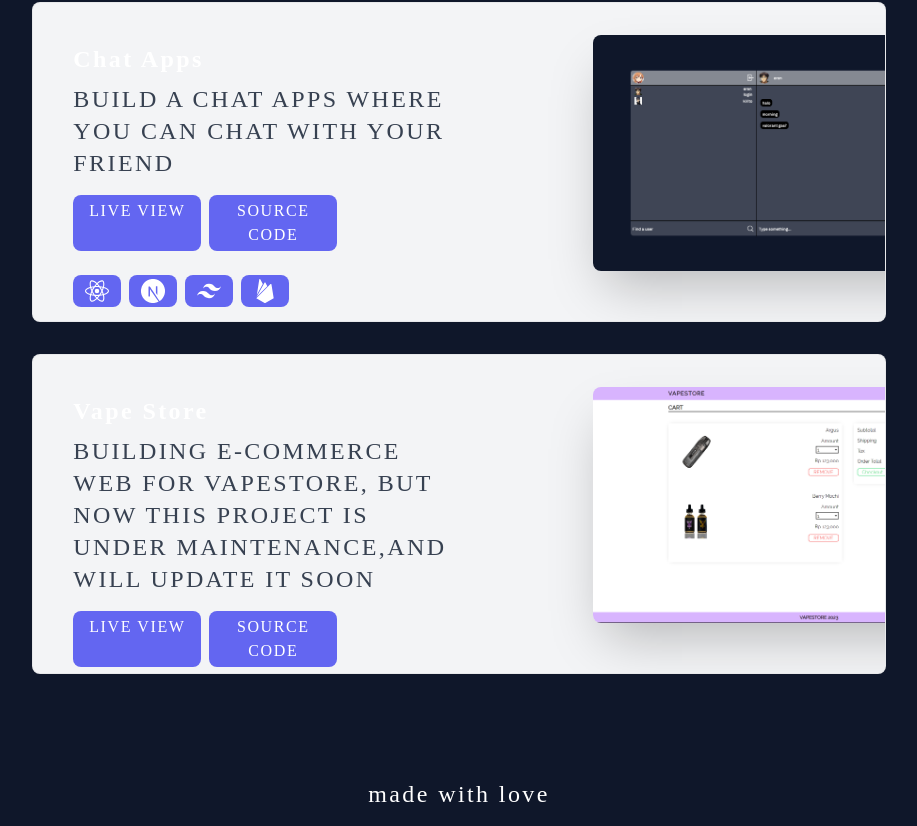
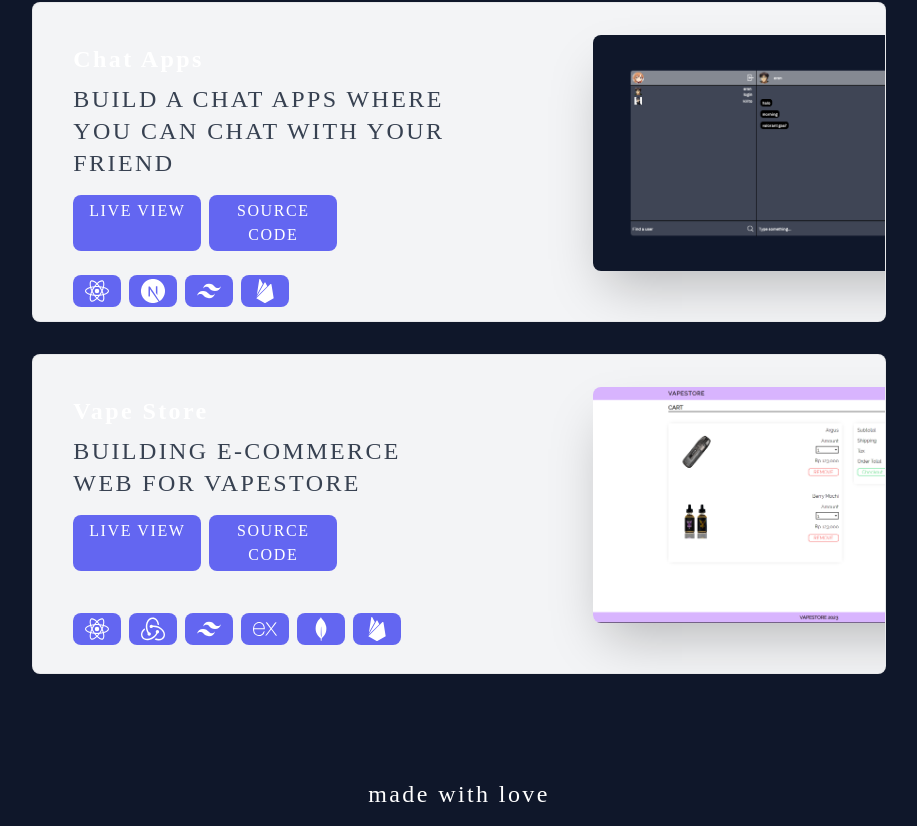
Before and after one commit to xxaexa/portfolio-ts, a Next.js app: page / in a window 1280 px wide. Shown: the part 2258-3084 px from the top of the page, without its empty margins (181-1098 px from the left). Built offline with nearby package versions, Linux system fonts and the light colour scheme; a web font is replaced by a local one.

Commit message:
added new url project

```diff
--- a/constant/index.tsx
+++ b/constant/index.tsx
@@ -90,10 +90,9 @@ export const portfolios = [
   {
     imageUrl: '/vst.png',
     title: 'Vape Store',
-
+    live: 'https://vape-store-psi.vercel.app/',
     code: 'https://github.com/xxaexa/vape-store',
-    description:
-      'building e-commerce web for vapestore, but now this project is under maintenance,and will update it soon',
+    description: 'building e-commerce web for vapestore',
     tags: [
       <SiReact />,
       <SiRedux />,
```
